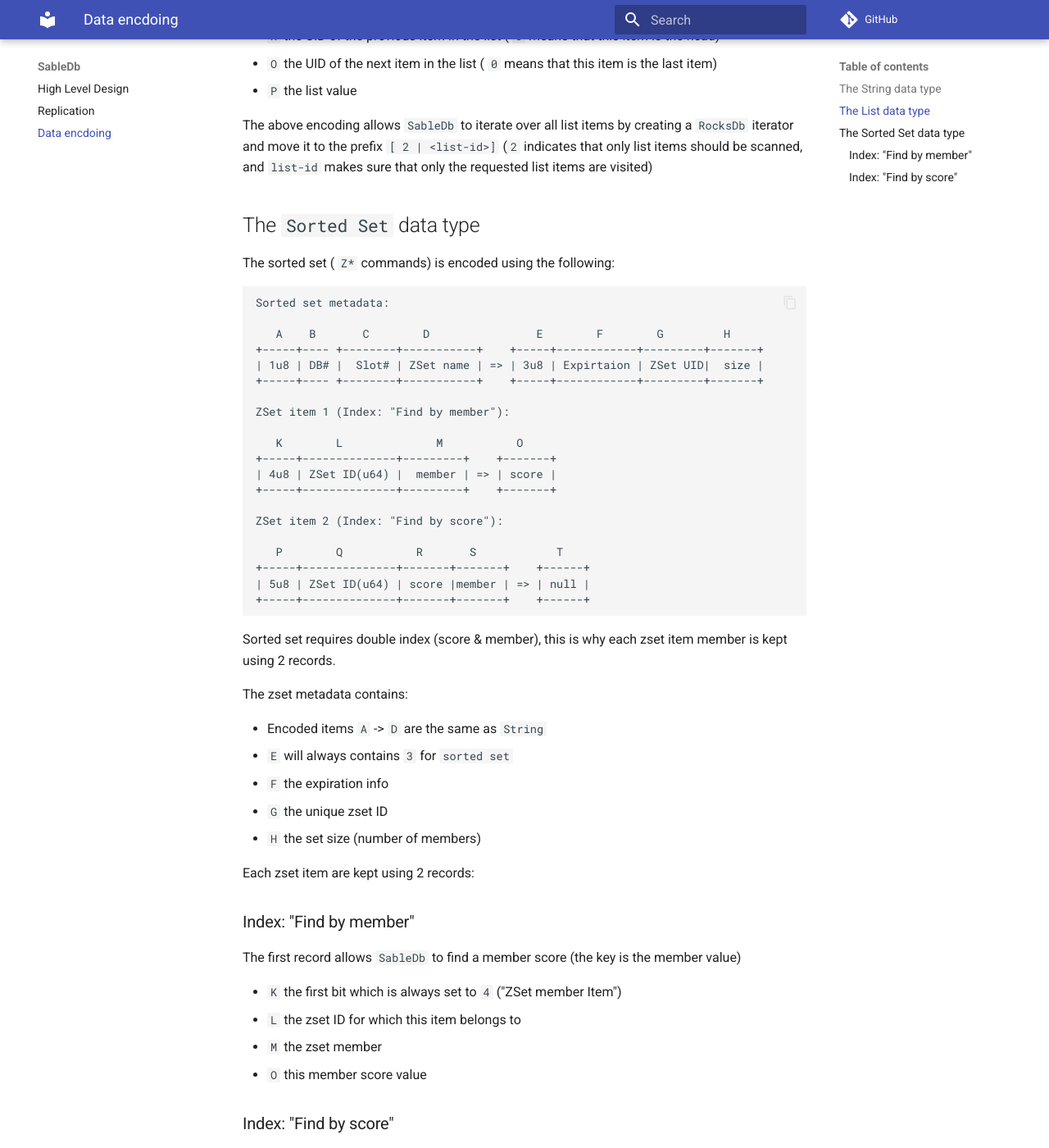
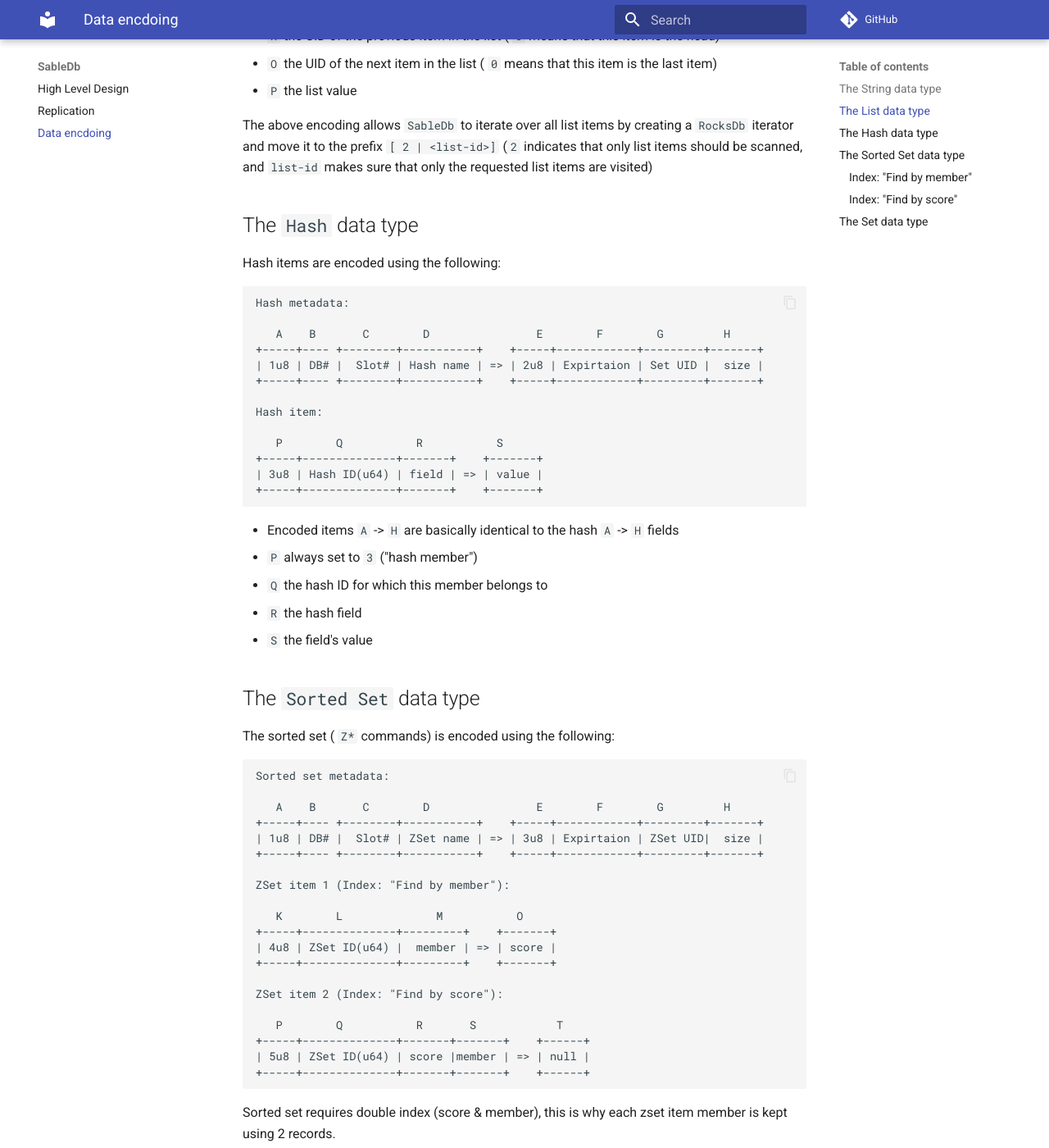
Before and after one commit to sabledb-io/sabledb, an MkDocs documentation site: the page built from docs/design/data-encoding.md, in a window 1280 px wide and 1400 px high, scrolled down 2681 px. Shown: the whole window at 82% size. Built offline with MkDocs 1.6.1 and Material for MkDocs 9.7.7, drawn with Linux system fonts in a browser that asks for light colours; comment, search, counter and statistics services are not loaded; some of the changed text lies outside the part shown.

Commit message:
Documented `Hash` + `Set` data encoding

````diff
--- a/docs/design/data-encoding.md
+++ b/docs/design/data-encoding.md
@@ -112,6 +112,33 @@
 the prefix `[ 2 | <list-id>]` (`2` indicates that only list items should be scanned, and `list-id` makes sure that only
 the requested list items are visited)
 
+## The `Hash` data type
+
+Hash items are encoded using the following:
+
+```
+Hash metadata:
+
+   A    B       C        D                E        F        G         H
++-----+---- +--------+-----------+    +-----+------------+---------+-------+
+| 1u8 | DB# |  Slot# | Hash name | => | 2u8 | Expirtaion | Set UID |  size |
++-----+---- +--------+-----------+    +-----+------------+---------+-------+
+
+Hash item:
+
+   P        Q           R           S
++-----+--------------+-------+    +-------+
+| 3u8 | Hash ID(u64) | field | => | value |
++-----+--------------+-------+    +-------+
+
+```
+
+- Encoded items `A` -> `H` are basically identical to the hash `A` -> `H` fields
+- `P` always set to `3` ("hash member")
+- `Q` the hash ID for which this member belongs to
+- `R` the hash field
+- `S` the field's value
+
 ## The `Sorted Set` data type
 
 The sorted set ( `Z*` commands) is encoded using the following:
@@ -179,4 +206,32 @@
 - Creates an iterator using the prefix `[5 | ZSET UID | MIN_SCORE]` (Index: "Find by score")
 - Start iterating until it either finds the first entry that does not belong to the zset, or it finds the `MAX_SCORE` value
 
+## The `Set` data type
+
+Set items are encoded using the following:
+
+```
+Set metadata:
+
+   A    B       C        D                E        F        G         H
++-----+---- +--------+-----------+    +-----+------------+---------+-------+
+| 1u8 | DB# |  Slot# | Set name  | => | 4u8 | Expirtaion | Hash UID|  size |
++-----+---- +--------+-----------+    +-----+------------+---------+-------+
+
+Set item:
+
+   P        Q           R           S
++-----+--------------+-------+    +------+
+| 6u8 | Set ID(u64)  | field | => | null |
++-----+--------------+-------+    +------+
+
+```
+
+- Encoded items `A` -> `H` are basically identical to the sorted set `A` -> `H` fields
+- `P` always set to `6` ("set member")
+- `Q` the set ID for which this member belongs to
+- `R` the set field
+- `S` null (not used)
+
+
  [1]: https://redis.io/docs/latest/commands/zcount/
````
